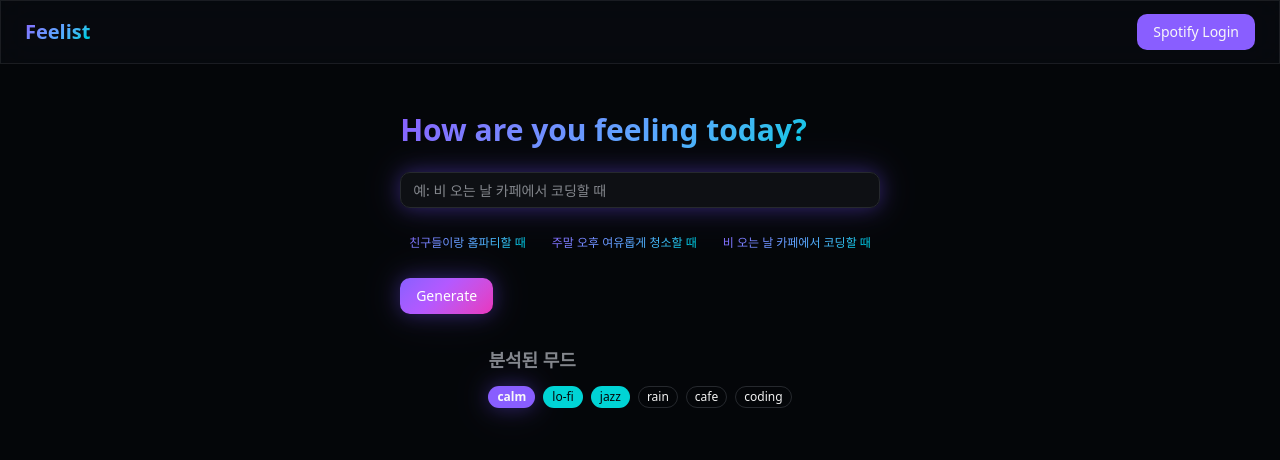
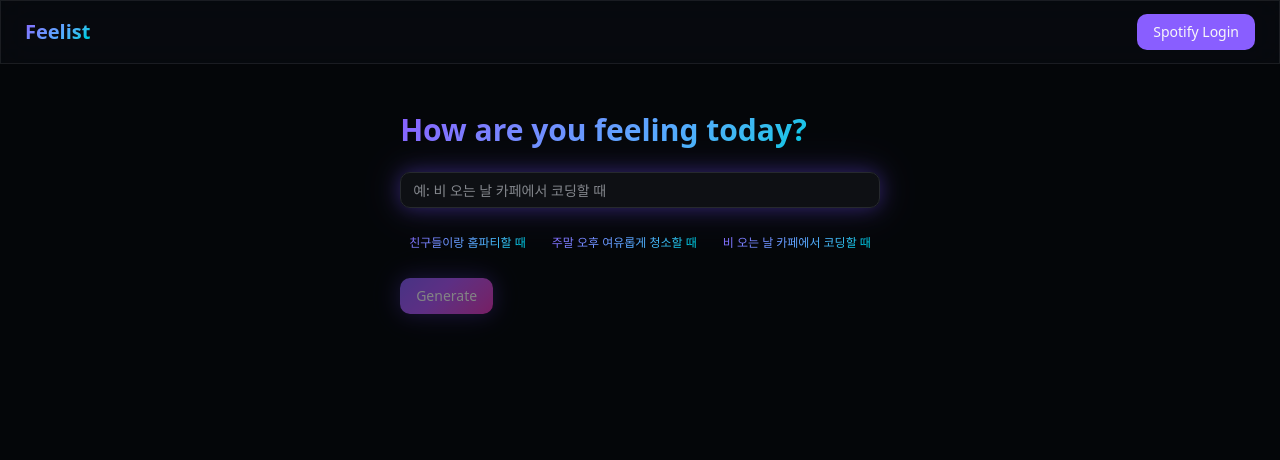
Before and after one commit to seotrue/Feelist, a Next.js app: page / in a window 1280 px wide. Shown: the top 460 px of the page. Built offline with nearby package versions, Linux system fonts and the light colour scheme.

Commit message:
feat: Gemini 분석 API 및 TanStack Query 연동

```diff
--- a/src/app/layout.tsx
+++ b/src/app/layout.tsx
@@ -1,6 +1,7 @@
 import type { Metadata } from "next";
 import { Geist, Geist_Mono } from "next/font/google";
 import "./globals.css";
+import { Providers } from "@/components/Providers";
 
 const geistSans = Geist({
   variable: "--font-geist-sans",
@@ -28,7 +29,7 @@ export default function RootLayout({
       <body
         className={`${geistSans.variable} ${geistMono.variable} antialiased min-h-screen`}
       >
-        {children}
+        <Providers>{children}</Providers>
       </body>
     </html>
   );
--- a/src/app/page.tsx
+++ b/src/app/page.tsx
@@ -4,21 +4,32 @@ import { MoodInput } from "@/components/MoodInput";
 import { MoodTags } from "@/components/MoodTags";
 import { TrackList } from "@/components/TrackList";
 import { PlaylistCard } from "@/components/PlaylistCard";
-import { useState } from "react";
+import { useAnalyzeMood } from "@/hooks/useAnalyzeMood";
 
 export default function Home() {
-  const [analysis, setAnalysis] = useState({
-    mood: "calm",
-    genres: ["lo-fi", "jazz"],
-    keywords: ["rain", "cafe", "coding"],
-  });
+  const { mutate, data, isPending, isError, error } = useAnalyzeMood();
 
   return (
     <div className="flex min-h-screen flex-col">
       <Header />
       <main className="flex flex-1 flex-col items-center gap-8 px-6 py-12">
-        <MoodInput />
-        <MoodTags analysis={analysis} />
+        <MoodInput onAnalyze={mutate} isLoading={isPending} />
+
+        {/* 로딩 중 */}
+        {isPending && (
+          <p className="text-muted-foreground">AI가 분석 중입니다...</p>
+        )}
+
+        {/* 에러 */}
+        {isError && (
+          <p className="text-destructive">
+            분석 실패: {error?.message || "알 수 없는 오류"}
+          </p>
+        )}
+
+        {/* 분석 결과 */}
+        {data && <MoodTags analysis={data} />}
+
         <PlaylistCard />
         <TrackList />
       </main>
--- a/src/components/MoodInput.tsx
+++ b/src/components/MoodInput.tsx
@@ -6,7 +6,12 @@ import { Button } from "./ui/button";
 import { Badge } from "./ui/badge";
 import { PRESET_PROMPTS } from "@/lib/prompts";
 
-export function MoodInput() {
+interface MoodInputProps {
+  onAnalyze: (prompt: string) => void;
+  isLoading?: boolean;
+}
+
+export function MoodInput({ onAnalyze, isLoading = false }: MoodInputProps) {
   const [userInput, setUserInput] = useState("");
 
   // 랜덤 프리셋 (suppressHydrationWarning으로 서버/클라이언트 불일치 허용)
@@ -15,7 +20,10 @@ export function MoodInput() {
   );
 
   const handleGenerate = () => {
-    console.log(userInput);
+    const trimmed = userInput.trim();
+    if (trimmed) {
+      onAnalyze(trimmed);
+    }
   };
 
   return (
@@ -46,8 +54,12 @@ export function MoodInput() {
         ))}
       </div>
 
-      <Button variant="gradient" onClick={handleGenerate}>
-        Generate
+      <Button
+        variant="gradient"
+        onClick={handleGenerate}
+        disabled={isLoading || !userInput.trim()}
+      >
+        {isLoading ? "Analyzing..." : "Generate"}
       </Button>
     </div>
   );
--- /dev/null
+++ b/src/components/Providers.tsx
@@ -0,0 +1,27 @@
+"use client";
+
+import { QueryClient, QueryClientProvider } from "@tanstack/react-query";
+import { useState } from "react";
+
+/**
+ * TanStack Query Provider
+ * 클라이언트 컴포넌트로 분리하여 layout.tsx에서 사용
+ */
+export function Providers({ children }: { children: React.ReactNode }) {
+  // useState로 QueryClient 생성 (리렌더링 시 재생성 방지)
+  const [queryClient] = useState(
+    () =>
+      new QueryClient({
+        defaultOptions: {
+          queries: {
+            staleTime: 60 * 1000, // 1분
+            refetchOnWindowFocus: false, // 윈도우 포커스 시 리페칭 비활성화
+          },
+        },
+      })
+  );
+
+  return (
+    <QueryClientProvider client={queryClient}>{children}</QueryClientProvider>
+  );
+}
--- /dev/null
+++ b/src/hooks/useAnalyzeMood.ts
@@ -0,0 +1,106 @@
+import { useMutation } from "@tanstack/react-query";
+import { MoodAnalysis } from "@/types";
+
+/**
+ * 커스텀 HTTP 에러 클래스
+ */
+class HttpError extends Error {
+  public readonly status: number;
+  public readonly statusText: string;
+  public readonly responseBodyText?: string;
+
+  constructor(params: {
+    status: number;
+    statusText: string;
+    responseBodyText?: string;
+  }) {
+    super(`HTTP ${params.status} ${params.statusText}`);
+    this.name = "HttpError";
+    this.status = params.status;
+    this.statusText = params.statusText;
+    this.responseBodyText = params.responseBodyText;
+  }
+}
+
+/**
+ * 타입 가드: AnalyzeResponse 검증
+ */
+function isAnalyzeResponse(value: unknown): value is { analysis: MoodAnalysis } {
+  if (typeof value !== "object" || value === null) return false;
+  const record = value as Record<string, unknown>;
+
+  // analysis가 객체인지 확인
+  if (typeof record.analysis !== "object" || record.analysis === null) {
+    return false;
+  }
+
+  const analysis = record.analysis as Record<string, unknown>;
+
+  // MoodAnalysis 필수 필드 검증
+  return (
+    typeof analysis.mood === "string" &&
+    Array.isArray(analysis.genres) &&
+    typeof analysis.target_energy === "number" &&
+    typeof analysis.target_valence === "number"
+  );
+}
+
+/**
+ * Gemini 분석 API 호출 함수
+ */
+async function postAnalyzeMood(params: {
+  prompt: string;
+  signal?: AbortSignal;
+}): Promise<MoodAnalysis> {
+  const { prompt, signal } = params;
+
+  const response = await fetch("/api/analyze", {
+    method: "POST",
+    headers: { "Content-Type": "application/json" },
+    body: JSON.stringify({ prompt }),
+    signal,
+  });
+
+  if (!response.ok) {
+    // 서버 에러 바디 포함 (디버깅용)
+    const responseBodyText = await response.text().catch(() => undefined);
+    throw new HttpError({
+      status: response.status,
+      statusText: response.statusText,
+      responseBodyText,
+    });
+  }
+
+  const json: unknown = await response.json();
+
+  if (!isAnalyzeResponse(json)) {
+    throw new Error("Analyze API 응답 형식이 예상과 다릅니다.");
+  }
+
+  return json.analysis;
+}
+
+/**
+ * Gemini AI로 사용자 입력을 분석하는 mutation 훅
+ */
+export function useAnalyzeMood() {
+  return useMutation<MoodAnalysis, Error, string>({
+    mutationFn: async (prompt: string) => {
+      return postAnalyzeMood({ prompt });
+    },
+    onSuccess: (analysis) => {
+      console.log("분석 성공:", analysis);
+    },
+    onError: (error) => {
+      if (error instanceof HttpError) {
+        console.error("분석 실패:", {
+          status: error.status,
+          statusText: error.statusText,
+          responseBodyText: error.responseBodyText,
+        });
+        return;
+      }
+      console.error("분석 실패:", error);
+    },
+  });
+}
```
Also changed, not shown: 2 other files (tests, documents, lock files or other folders).
